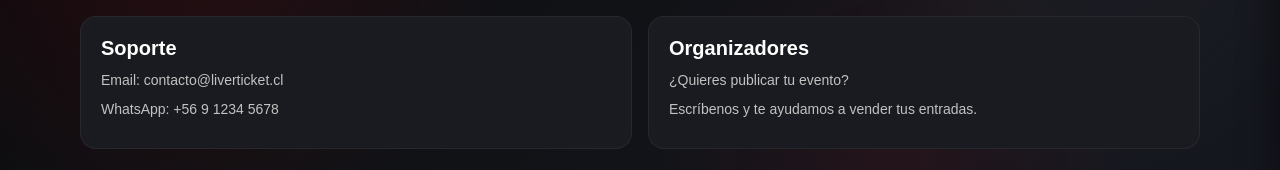
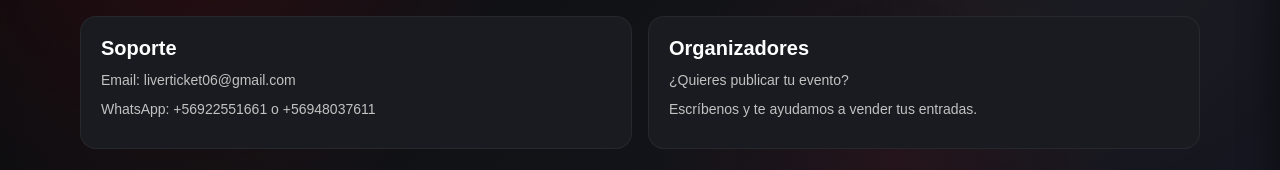
Before and after one commit to liverticket/liverticket, a Next.js app: page /contacto in a window 1280 px wide. Shown: the part 169-339 px from the top of the page. Built offline with nearby package versions, Linux system fonts and the light colour scheme; no server answers.

Commit message:
datos correctos de contacto

```diff
--- a/app/contacto/page.js
+++ b/app/contacto/page.js
@@ -19,8 +19,8 @@ export default function ContactoPage() {
           <div className="contactBox">
             <div className="contactCard">
               <h2>Soporte</h2>
-              <p>Email: contacto@liverticket.cl</p>
-              <p>WhatsApp: +56 9 1234 5678</p>
+              <p>Email: liverticket06@gmail.com </p>
+              <p>WhatsApp: +56922551661  o +56948037611</p>
             </div>
 
             <div className="contactCard">
```
